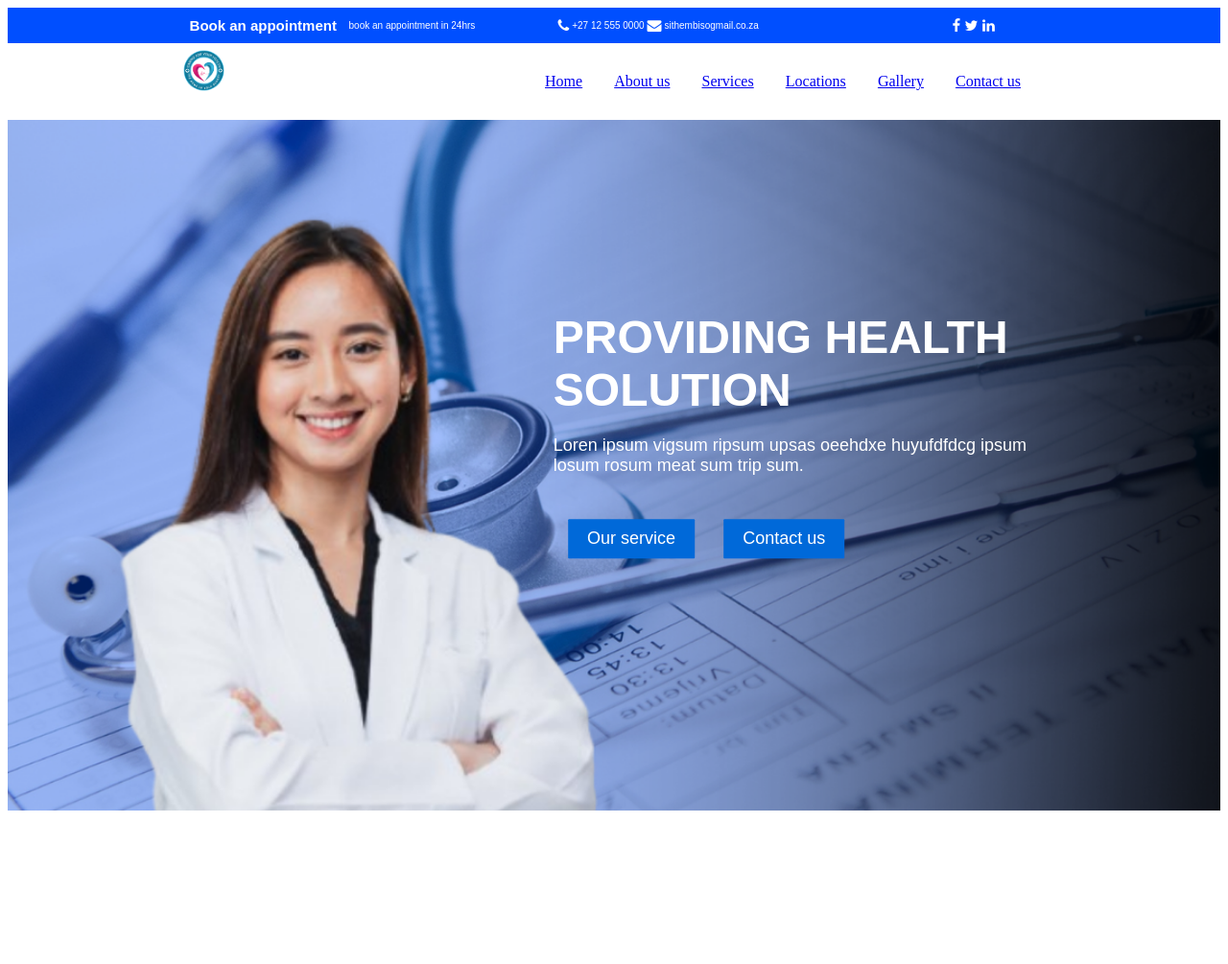
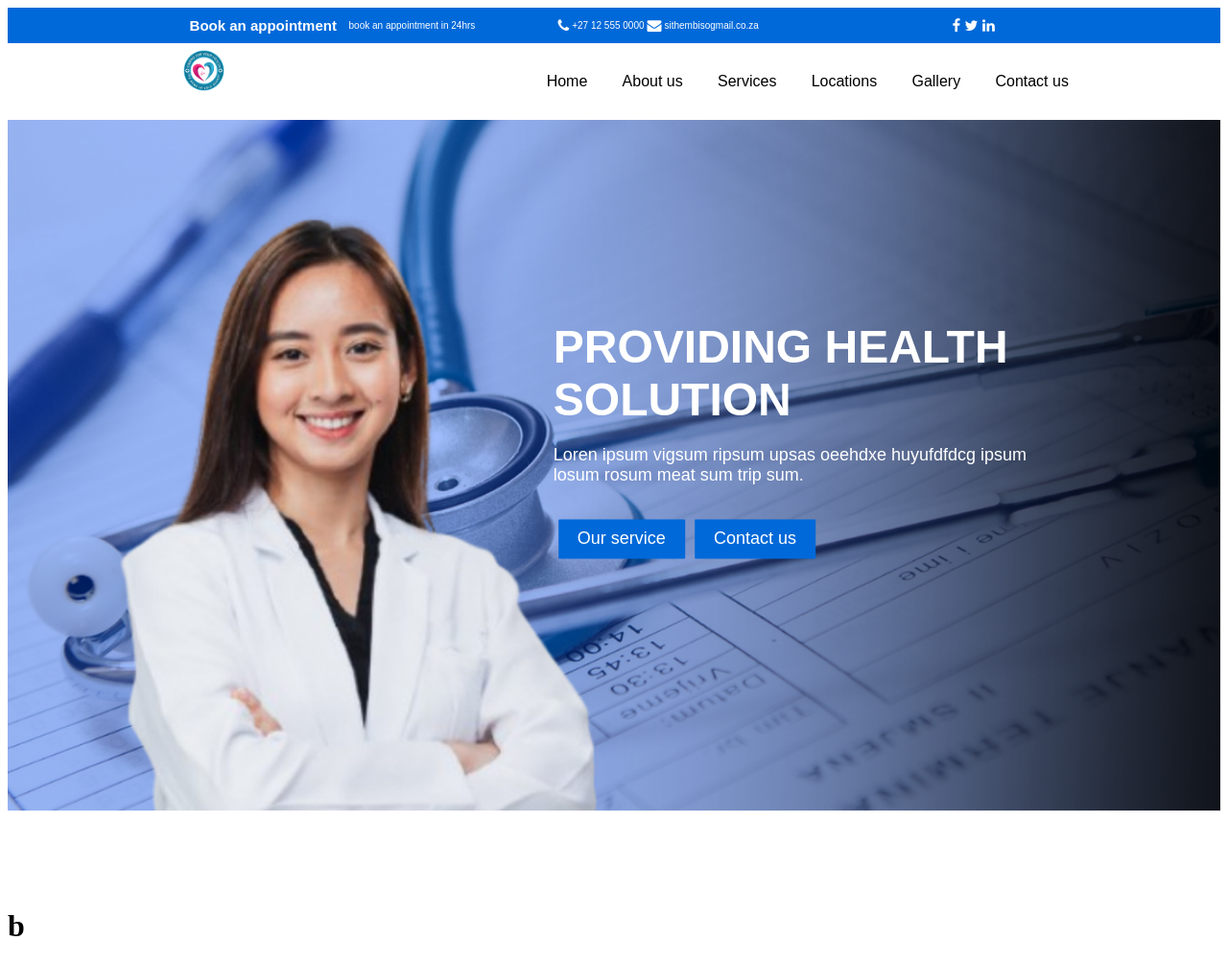
Before and after one commit to Trophydecoder/DoctorWebsite, an Angular app: page / in a window 1280 px wide. Shown: the whole page at 96% size. Before the commit the page ends 933 px from the top, so only its background shows below. Built offline with nearby package versions, Linux system fonts and the light colour scheme.

Commit message:
added booking component

```diff
--- a/src/app/app.module.ts
+++ b/src/app/app.module.ts
@@ -7,6 +7,7 @@ import { NavComponent } from './components/global/nav/nav.component';
 import { MininavComponent } from './components/global/mininav/mininav.component';
 import { HomepageComponent } from './pages/homepage/homepage.component';
 import { CarouselComponent } from './components/global/home/carousel/carousel.component';
+import { BookingsComponent } from './components/global/home/bookings/bookings.component';
 
 @NgModule({
   declarations: [
@@ -14,7 +15,8 @@ import { CarouselComponent } from './components/global/home/carousel/carousel.co
     NavComponent,
     MininavComponent,
     HomepageComponent,
-    CarouselComponent
+    CarouselComponent,
+    BookingsComponent
   ],
   imports: [
     BrowserModule,
--- /dev/null
+++ b/src/app/components/global/home/bookings/bookings.component.html
@@ -0,0 +1,5 @@
+<div class="ContainerBookings">
+    <div class="Bookings">
+        <h1> b</h1>
+</div>
+</div>
--- a/src/app/components/global/home/carousel/carousel.component.scss
+++ b/src/app/components/global/home/carousel/carousel.component.scss
@@ -52,7 +52,7 @@
     font-size: 18px;
     cursor: pointer;
     border-radius: 1px;
-    margin: 3%;
+    margin: 1%;
   }
 
   .hero-content button:hover {
--- a/src/app/components/global/mininav/mininav.component.scss
+++ b/src/app/components/global/mininav/mininav.component.scss
@@ -1,7 +1,7 @@
 .ContainerBook{
     display: flex;
     flex-direction: row;
-    background-color:#004fff;
+    background-color :#0069d9;
     width: 100%;
     display: none;
 }
@@ -58,4 +58,5 @@
         width: 100%;
         display: flex;
     }
+
 }
--- a/src/app/components/global/nav/nav.component.scss
+++ b/src/app/components/global/nav/nav.component.scss
@@ -58,5 +58,8 @@
      .Desktop a{
       margin: 5%;
       text-wrap: nowrap;
+      text-decoration: none;
+      color:#000000;
+      font-family: poppins , sans-serif;
      }
   }
--- a/src/app/pages/homepage/homepage.component.html
+++ b/src/app/pages/homepage/homepage.component.html
@@ -1,3 +1,4 @@
 <app-mininav></app-mininav>
 <app-nav></app-nav>
 <app-carousel></app-carousel>
+<app-bookings></app-bookings>
```
Also changed, not shown: src/app/components/global/home/bookings/bookings.component.ts (added, +10 -0 lines), src/app/components/global/home/bookings/bookings.component.scss (added), 1 other file (tests, documents, lock files or other folders).
